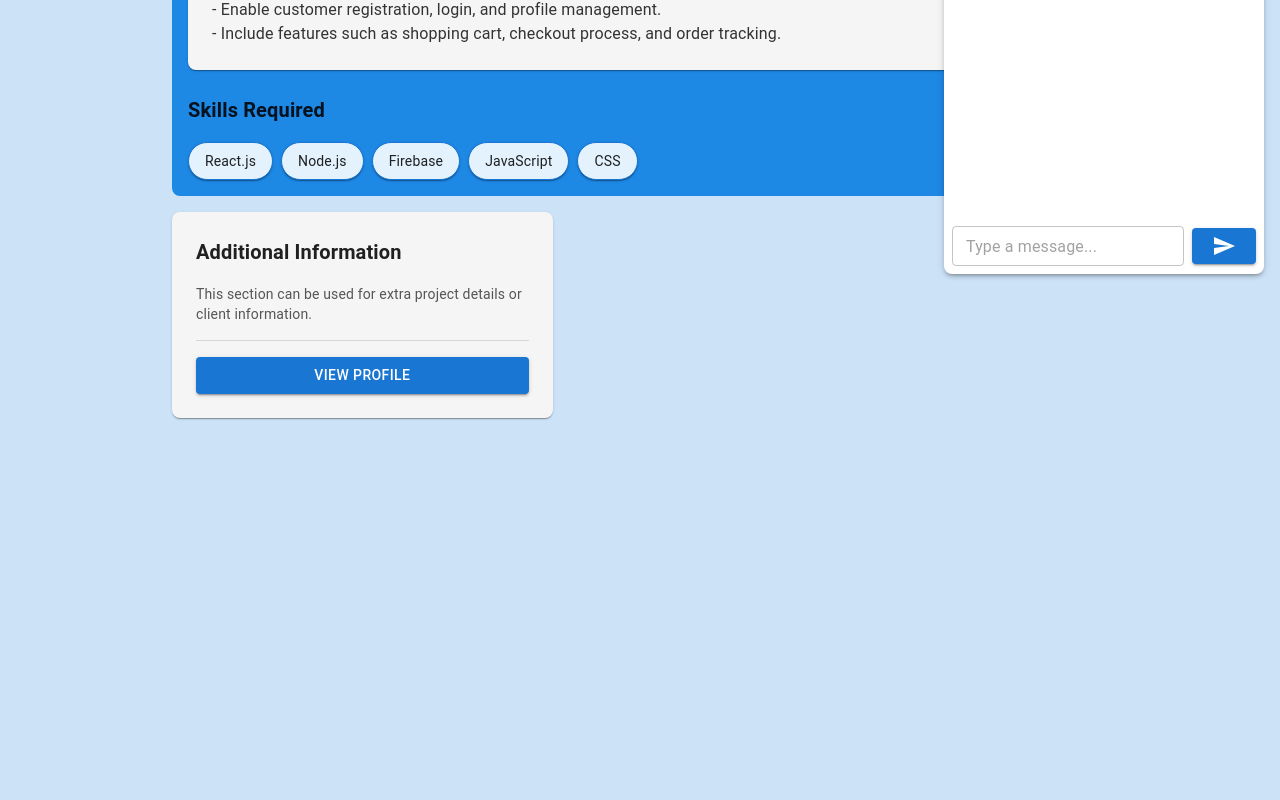
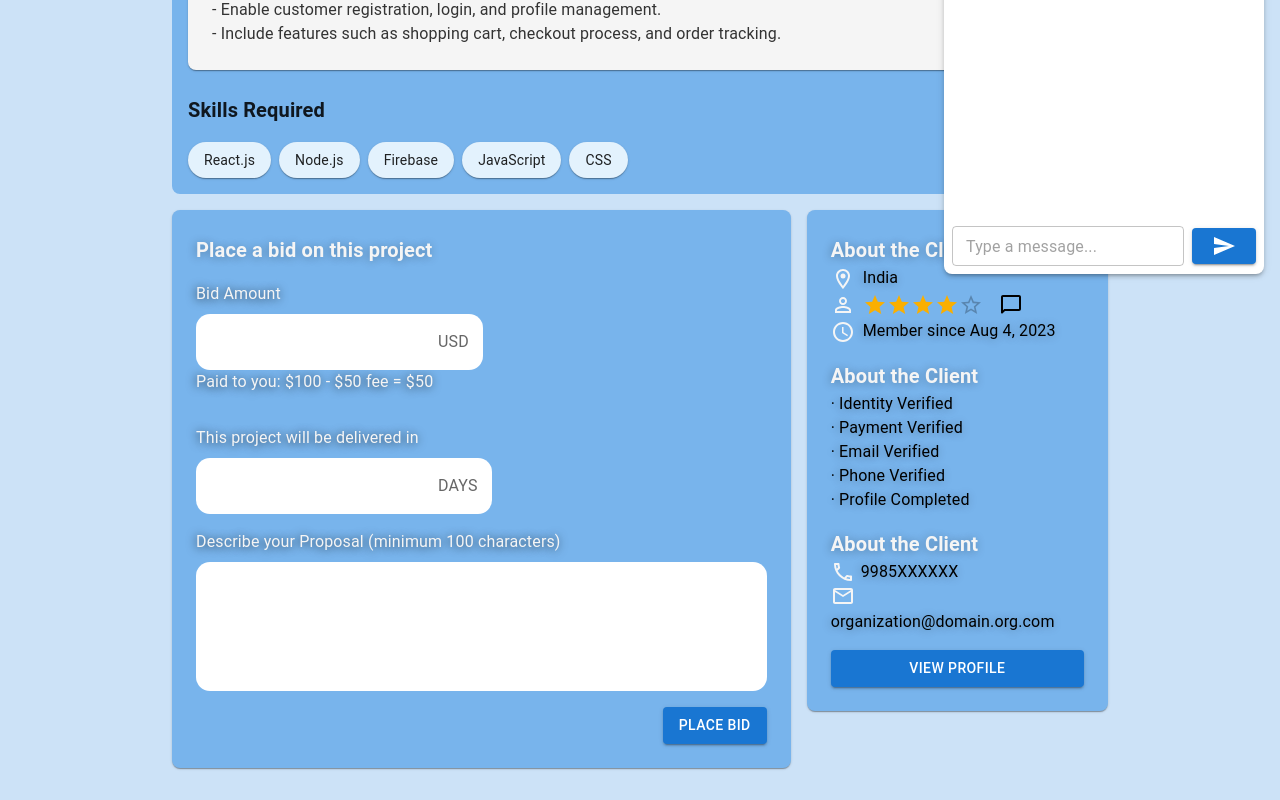
Before and after one commit to YuvaSriSai18/Gig-Craftr, a React (Vite) app in the folder client/: page /view-project in a window 1280 px wide. Shown: the part 510-1310 px from the top of the page. Before the commit the page ends 960 px from the top, so only its background shows below. Built offline with nearby package versions, Linux system fonts and the light colour scheme.

Commit message:
view project corrections

```diff
--- a/client/src/pages/ViewProject/ViewProject.tsx
+++ b/client/src/pages/ViewProject/ViewProject.tsx
@@ -1,13 +1,23 @@
-import React from "react";
+// import React from "react";
 import {
   Box,
   Typography,
   Button,
   Grid,
   Card,
-  Chip,
+  Rating,
+  TextField,
+  InputAdornment,
   Divider,
 } from "@mui/material";
+import StarIcon from "@mui/icons-material/Star";
+import PersonOutlineOutlinedIcon from '@mui/icons-material/PersonOutlineOutlined';
+import Footer from "../../components/Footer/Footer";
+import AccessTimeOutlinedIcon from '@mui/icons-material/AccessTimeOutlined';
+import ChatBubbleOutlineRoundedIcon from "@mui/icons-material/ChatBubbleOutlineRounded";
+import LocationOnOutlinedIcon from '@mui/icons-material/LocationOnOutlined';
+import CallOutlinedIcon from '@mui/icons-material/CallOutlined';
+import EmailOutlinedIcon from '@mui/icons-material/EmailOutlined';
 
 export default function ViewProject() {
   // Dummy project data
@@ -29,15 +39,22 @@ export default function ViewProject() {
 
   return (
     <Box sx={{ maxWidth: "1000px", margin: "0 auto", padding: "2rem" }}>
-      {/* Grid Container */}
-      <Grid container spacing={2} display={"flex"} flexDirection={"row"}
+      <Grid
+        container
+        spacing={2}
+        display={"flex"}
+        flexDirection={"row"}
         sx={{
           backgroundColor: "transparent",
-      }}>
+        }}
+      >
         {/* Top Box: Project Details with bidding info */}
-        <Grid item xs={12}
+        <Grid
+          item
+          xs={12}
           sx={{
-            backgroundColor: "transparent"}}
+            backgroundColor: "transparent",
+          }}
         >
           <Box
             sx={{
@@ -45,20 +62,26 @@ export default function ViewProject() {
               flexDirection: "column",
               justifyContent: "space-between",
               padding: "1rem",
-              backgroundColor: "#e3f2fd",
               borderRadius: "8px",
               alignItems: "center",
-              backgroundColor: "#1E88E5"
+              backgroundColor: "#78b4ec",
             }}
           >
-            <Grid item xs={6} display={"flex"} flexDirection={"row"} >
-            <Typography variant="h6" sx={{ fontWeight: "bold"}}>
+            <Grid item xs={6} display={"flex"} flexDirection={"row"}>
+              <Typography variant="h6" sx={{ fontWeight: "bold" }}>
                 Project Details
               </Typography>
             </Grid>
-            <Grid item xs={6}  >
-            <Box sx={{ textAlign: "right" }} display={"flex"} flexDirection={"column"}>
-              <Typography variant="h6" sx={{ fontWeight: "bold", color: "#1976d2" }}>
+            <Grid item xs={6}>
+              <Box
+                sx={{ textAlign: "right" }}
+                display={"flex"}
+                flexDirection={"column"}
+              >
+                <Typography
+                  variant="h6"
+                  sx={{ fontWeight: "bold", color: "#1976d2" }}
+                >
                   {project.priceRange}
                 </Typography>
                 <Typography variant="body2" sx={{ color: "#1976d2" }}>
@@ -67,19 +90,35 @@ export default function ViewProject() {
               </Box>
             </Grid>
             {/* Left Box (3/5 width) */}
-        <Grid item xs={12} >
-          <Card sx={{ padding: "1.5rem", borderRadius: "8px", backgroundColor: "#f5f5f5" }}>
-            <Typography variant="h5" sx={{ fontWeight: "bold", marginBottom: "1rem" }}>
+            <Grid item xs={12}>
+              <Card
+                sx={{
+                  padding: "1.5rem",
+                  borderRadius: "8px",
+                  backgroundColor: "#f5f5f5",
+                  border: "none", // Remove black outline
+                }}
+              >
+                <Typography
+                  variant="h5"
+                  sx={{ fontWeight: "bold", marginBottom: "1rem" }}
+                >
                   {project.title}
                 </Typography>
-            <Typography variant="body1" sx={{ whiteSpace: "pre-line", color: "#333" }}>
+                <Typography
+                  variant="body1"
+                  sx={{ whiteSpace: "pre-line", color: "#333" }}
+                >
                   {project.description}
                 </Typography>
               </Card>
 
               {/* Skills Section */}
               <Box sx={{ marginTop: "1.5rem" }}>
-            <Typography variant="h6" sx={{ fontWeight: "bold", marginBottom: "1rem" }}>
+                <Typography
+                  variant="h6"
+                  sx={{ fontWeight: "bold", marginBottom: "1rem" }}
+                >
                   Skills Required
                 </Typography>
                 <Grid container spacing={1}>
@@ -90,7 +129,7 @@ export default function ViewProject() {
                           padding: "0.5rem 1rem",
                           borderRadius: "24px",
                           backgroundColor: "#e3f2fd",
-                      border: "1px solid #1976d2",
+                          border: "none", // Remove black outline
                         }}
                       >
                         <Typography variant="body2">{skill}</Typography>
@@ -103,18 +142,186 @@ export default function ViewProject() {
           </Box>
         </Grid>
 
+        {/* Updated Right Box (8/12 width) */}
+        <Grid item xs={8}>
+          <Card
+            sx={{ padding: "1.5rem", borderRadius: "8px", backgroundColor: "#78b4ec" }}
+          >
+            <Typography
+              variant="h6"
+              sx={{ fontWeight: "bold", marginBottom: "1rem", color: "whitesmoke", textShadow: "-1px 1px 10px rgba(0, 0, 0, 0.3)" }}
+            >
+              Place a bid on this project
+            </Typography>
 
+           <Box sx={{ display: "flex", flexDirection: "column", alignItems: "flex-start", width: "100%" }}>
+  <Typography
+    sx={{
+      color: "whitesmoke",
+      textShadow: "-1px 1px 10px rgba(0, 0, 0, 0.75)",
+      marginBottom: "0.5rem", // Add some spacing between label and input
+    }}
+  >
+    Bid Amount
+  </Typography>
 
-        {/* Right Box (2/5 width) */}
-        <Grid item xs={12} sm={5}>
-          <Card sx={{ padding: "1.5rem", borderRadius: "8px", backgroundColor: "#f5f5f5" }}>
-            <Typography variant="h6" sx={{ fontWeight: "bold", marginBottom: "1rem" }}>
-              Additional Information
+  {/* Bid Amount Input */}
+  <TextField
+    variant="outlined"
+    // fullWidth
+    InputProps={{
+      endAdornment: <InputAdornment position="end">USD</InputAdornment>,
+    }}
+    sx={{
+      backgroundColor: "white",
+      borderRadius: "14px", // Set borderRadius for Bid Amount
+      "& fieldset": { border: "none" }, // Remove black outline
+    }}
+  />
+</Box>
+<Typography
+    sx={{
+      color: "whitesmoke",
+      textShadow: "-1px 1px 10px rgba(0, 0, 0, 0.75)",
+      marginBottom: "0.5rem", // Add some spacing between label and input
+    }}
+  >
+    Paid to you: $100 - $50 fee = $50
   </Typography>
-            <Typography variant="body2" sx={{ color: "#555" }}>
+
+            <br />
+            <Typography
+    sx={{
+      color: "whitesmoke",
+      textShadow: "-1px 1px 10px rgba(0, 0, 0, 0.75)",
+      marginBottom: "0.5rem", // Add some spacing between label and input
+    }}
+  >
+    This project will be delivered in
+  </Typography>
+            {/* Deadline Input */}
+            <TextField
+              variant="outlined"
+              // fullWidth
+              InputProps={{
+                endAdornment: <InputAdornment position="end">DAYS</InputAdornment>,
+              }}
+              sx={{
+                marginBottom: "1rem",
+                backgroundColor: "white",
+                borderRadius: "14px", // Set borderRadius for Deadline
+                "& fieldset": { border: "none" }, // Remove black outline
+              }}
+            />
+<Typography
+    sx={{
+      color: "whitesmoke",
+      textShadow: "-1px 1px 10px rgba(0, 0, 0, 0.75)",
+      marginBottom: "0.5rem", // Add some spacing between label and input
+    }}
+  >
+    Describe your Proposal (minimum 100 characters)
+  </Typography>
+            {/* Description Input */}
+            <TextField
+              variant="outlined"
+              fullWidth
+              multiline
+              rows={4}
+              sx={{
+                marginBottom: "1rem",
+                padding:"2px",
+                backgroundColor: "white",
+                borderRadius: "14px", // Set borderRadius for Description
+                "& fieldset": { border: "#78b4ec" }, // Remove black outline
+              }}
+            />
+
+<Box sx={{ display: "flex", justifyContent: "flex-end", width: "100%" }}>
+  <Button variant="contained" color="primary">
+    Place Bid
+  </Button>
+</Box>
+
+          </Card>
+        </Grid>
+
+        {/* Right Box (4/12 width) */}
+        <Grid item xs={4}>
+          <Card
+            sx={{ padding: "1.5rem", borderRadius: "8px", backgroundColor: "#78b4ec" }}
+          >
+            <Typography
+              variant="h6"
+              sx={{ fontWeight: "bold", marginBottom: "1rem", color: "whitesmoke", textShadow: "-1px 1px 10px rgba(0, 0, 0, 0.3)" }}
+            >
+              About the Client <br />
+              <Typography sx={{marginBottom:"2px"}}>
+                <LocationOnOutlinedIcon sx={{marginRight: "8px"}}/>
+                <Box component="span" sx={{ color: "black" }}>India</Box>
+              </Typography>
+              <Box sx={{ display: "flex", alignItems: "center",marginBottom:"2px" }}>
+                <PersonOutlineOutlinedIcon />
+                  <Rating
+                    name="read-only"
+                    value={4} // Pass number value without quotes for proper rating functionality
+                    precision={0.5}
+                    readOnly
+                    icon={<StarIcon fontSize="inherit" />}
+                    sx={{ marginX: "0.5rem" }} // Add some spacing between the rating and the icons
+                  />
+                <ChatBubbleOutlineRoundedIcon sx={{ color: "black", marginLeft: "0.5rem" }} />
+              </Box>
+
+              <Typography>
+                <AccessTimeOutlinedIcon sx={{marginRight: "8px"}}/>
+                <Box component="span" sx={{ color: "black" }}>Member since Aug 4, 2023</Box>
+              </Typography>
+
+            </Typography>
+            <Typography
+              variant="h6"
+              sx={{ fontWeight: "bold", marginBottom: "1rem", color: "whitesmoke", textShadow: "-1px 1px 10px rgba(0, 0, 0, 0.3)" }}
+            >
+              About the Client <br />
+              <Typography sx={{marginBottom:"2px"}}>
+                <Box component="span" sx={{ color: "black" }}>
+                · Identity Verified <br />
+                · Payment Verified<br />
+                · Email Verified<br />
+                · Phone Verified<br />
+                · Profile Completed<br />
+                </Box>
+              </Typography>
+            </Typography>
+            <Typography
+              variant="h6"
+              sx={{ fontWeight: "bold", marginBottom: "1rem", color: "whitesmoke", textShadow: "-1px 1px 10px rgba(0, 0, 0, 0.3)" }}
+            >
+              About the Client <br />
+              <Typography sx={{marginBottom:"2px"}}>
+                <CallOutlinedIcon sx={{marginRight:"6px"}}/>
+                <Box component="span" sx={{ color: "black" }}>
+                  9985XXXXXX
+                </Box>
+                <br />
+                <EmailOutlinedIcon sx={{marginBottom:"2px",marginRight:"6px"}}/>
+                <Box component="span" sx={{ color: "black" }}>
+                  organization@domain.org.com
+                </Box>
+                <br />
+                {/* <CallOutlinedIcon sx={{marginRight:"6px"}}/>
+                <Box component="span" sx={{ color: "black" }}>
+                  9985XXXXXX
+                </Box>
+                <br /> */}
+              </Typography>
+            </Typography>
+
+            {/* <Typography variant="body2" sx={{ color: "whitesmoke" }}>
               This section can be used for extra project details or client information.
-            </Typography>
-            <Divider sx={{ marginY: "1rem" }} />
+            </Typography> */}
+            {/* <Divider sx={{ marginY: "1rem" }} /> */}
             <Button variant="contained" color="primary" fullWidth>
               View Profile
             </Button>
```
Lines whose indentation alone changed are shown as unchanged.
